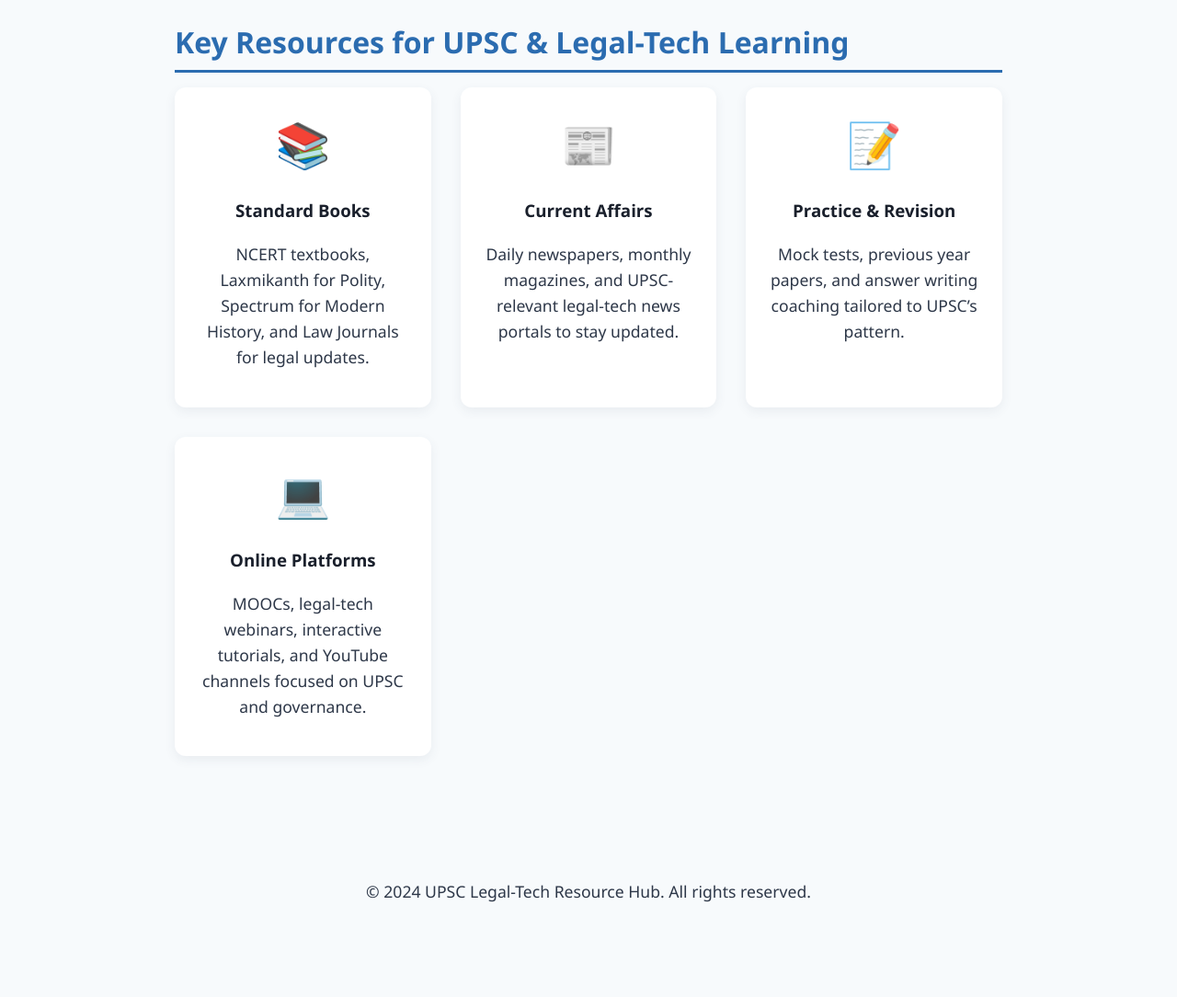
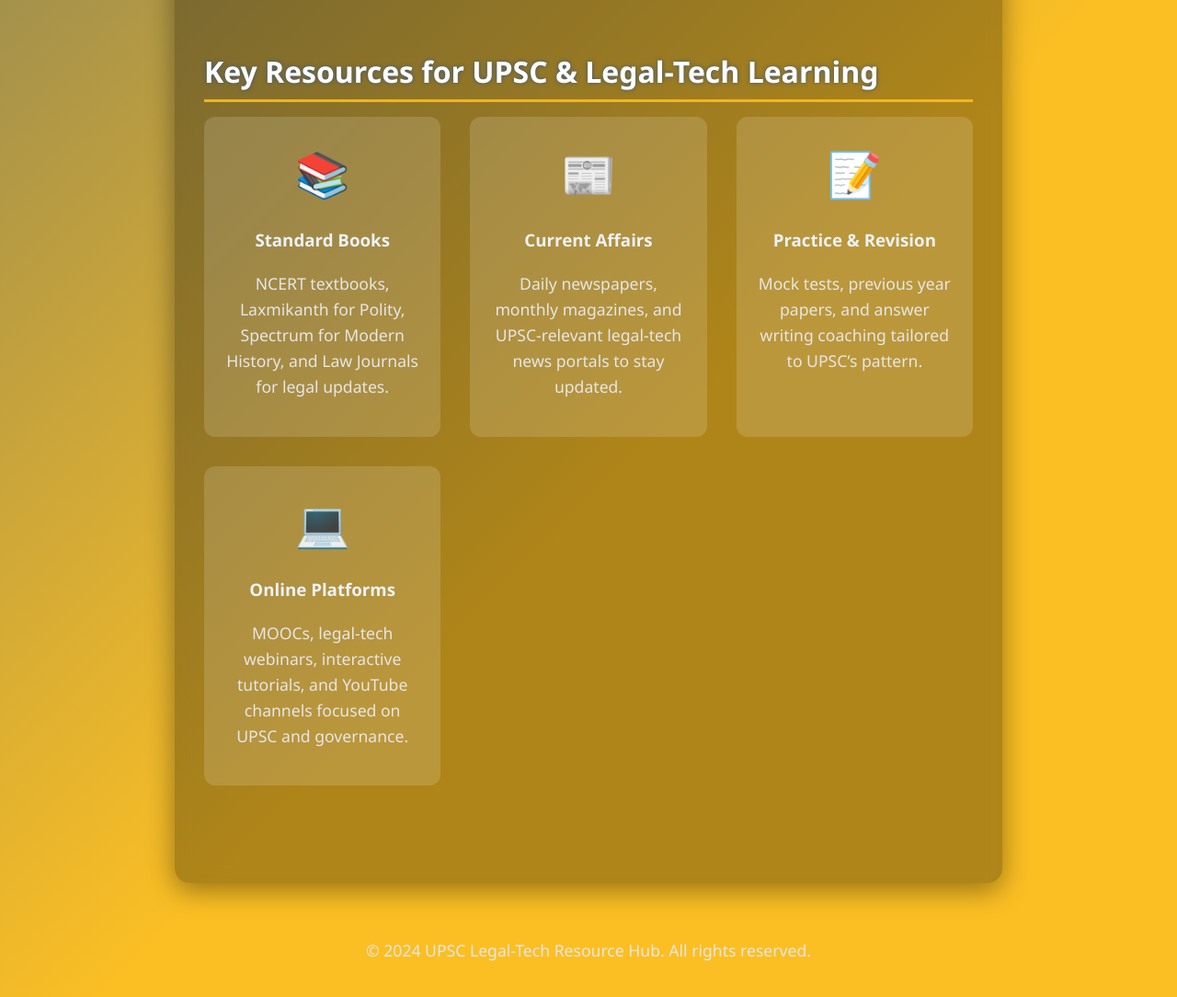
Before and after one commit to Mrprofuture/upscproject, a plain HTML site: page index.html in a window 1280 px wide. Shown: the part 1640-2724 px from the top of the page at 92% size. Drawn offline with Linux system fonts and the light colour scheme.

Commit message:
Update index.html

```diff
--- a/index.html
+++ b/index.html
@@ -12,7 +12,7 @@
     body {
       margin: 0;
       font-family: 'Segoe UI', Tahoma, Geneva, Verdana, sans-serif;
-      background: #f7fafc;
+      background: linear-gradient(135deg, #2c5282 0%, #fbbf24 70%);
       color: #1a202c;
       line-height: 1.6;
       min-height: 100vh;
@@ -21,56 +21,108 @@
       align-items: center;
       padding: 2rem 1rem;
       scroll-behavior: smooth;
+      position: relative;
+      overflow-x: hidden;
+    }
+    /* UPSC Emblem-like faint background circle behind header */
+    body::before {
+      content: "";
+      position: fixed;
+      top: 3rem;
+      left: 50%;
+      transform: translateX(-50%);
+      width: 320px;
+      height: 320px;
+      background: radial-gradient(circle, rgba(255 255 255 / 0.1) 60%, transparent 100%);
+      filter: drop-shadow(0 0 6px rgba(255 255 224 / 0.2));
+      pointer-events: none;
+      z-index: 0;
+    }
+    /* subtle repeated faint pattern behind main */
+    body::after {
+      content: "";
+      position: fixed;
+      top: 0; left: 0; right: 0; bottom: 0;
+      background-image:
+        radial-gradient(circle 4px at 20px 20px, rgba(255 255 255 / 0.05), transparent 50%),
+        radial-gradient(circle 4px at 60px 60px, rgba(255 255 255 / 0.05), transparent 50%);
+      background-repeat: repeat;
+      background-size: 80px 80px;
+      z-index: 0;
+      pointer-events: none;
     }
     h1, h2, h3 {
       font-weight: 700;
       margin-bottom: 0.5rem;
+      position: relative;
+      z-index: 1;
     }
     h1 {
       font-size: 2.75rem;
-      color: #2c5282;
+      color: #fbbf24;
+      text-shadow:
+        0 0 8px #fbbf24aa,
+        0 0 16px #fbbf24bb;
     }
     h2 {
       font-size: 2rem;
-      color: #2b6cb0;
-      border-bottom: 3px solid #2b6cb0;
+      color: #fff;
+      border-bottom: 3px solid #fbbf24dd;
       padding-bottom: 0.3rem;
       margin-top: 3rem;
       margin-bottom: 1rem;
+      text-shadow: 0 0 5px #2c5282dd;
+      position: relative;
+      z-index: 1;
     }
     p {
       max-width: 720px;
       margin-bottom: 1rem;
       font-size: 1.1rem;
-      color: #2d3748;
+      color: #e6e6e6;
+      position: relative;
+      z-index: 1;
     }
     a {
-      color: #2b6cb0;
+      color: #ffe082;
       text-decoration: none;
-      border-bottom: 1.5px solid #2b6cb0;
+      border-bottom: 1.5px solid #ffe082aa;
       transition: color 0.3s ease, border-bottom-color 0.3s ease;
+      position: relative;
+      z-index: 1;
     }
     a:hover, a:focus {
-      color: #2c5282;
-      border-bottom-color: #2c5282;
+      color: #fff3bf;
+      border-bottom-color: #fff3bf;
       outline: none;
     }
     header {
       text-align: center;
       margin-bottom: 3rem;
       max-width: 900px;
+      position: relative;
+      z-index: 1;
     }
     .container {
       max-width: 900px;
       width: 100%;
+      background: rgba(0 0 0 / 0.3);
+      border-radius: 16px;
+      padding: 2rem;
+      box-shadow: 0 8px 30px rgba(0,0,0,0.4);
+      position: relative;
+      z-index: 1;
+      backdrop-filter: blur(8px);
     }
     /* Flowchart container styling */
     .flowchart {
-      background: #e9f4fb;
+      background: rgba(255 255 255 / 0.1);
       border-radius: 12px;
       padding: 2rem;
-      box-shadow: 0 4px 10px rgba(43, 108, 176, 0.1);
+      box-shadow: 0 4px 10px rgba(255 255 255, 0.2);
       margin-bottom: 3rem;
+      position: relative;
+      z-index: 2;
     }
     /* Infographic styling */
     .infographic {
@@ -78,21 +130,26 @@
       grid-template-columns: repeat(auto-fit, minmax(220px, 1fr));
       gap: 2rem;
       margin-bottom: 3rem;
+      position: relative;
+      z-index: 2;
     }
     .infographic-card {
-      background: white;
+      background: rgba(255 255 255 / 0.15);
       border-radius: 12px;
       padding: 1.5rem;
-      box-shadow: 0 4px 12px rgba(60, 79, 99, 0.08);
+      box-shadow: 0 4px 12px rgba(255 255 255, 0.1);
       text-align: center;
       transition: box-shadow 0.3s ease;
+      color: #edf2f7;
     }
     .infographic-card:hover {
-      box-shadow: 0 8px 20px rgba(43, 108, 176, 0.2);
+      box-shadow: 0 8px 20px rgba(255 219 88, 0.8);
+      background: rgba(255 219 88 / 0.15);
+      color: #1a202c;
     }
     .icon {
       font-size: 3rem;
-      color: #2b6cb0;
+      color: #fbbf24;
       margin-bottom: 1rem;
     }
     /* Footer */
@@ -100,8 +157,10 @@
       margin-top: auto;
       padding: 1rem 0;
       font-size: 0.9rem;
-      color: #718096;
+      color: #ffe082cc;
       text-align: center;
+      position: relative;
+      z-index: 1;
     }
     /* Responsive typography */
     @media (max-width: 600px) {
@@ -114,23 +173,25 @@
     }
     /* Flowchart nodes */
     .node {
-      fill: #2b6cb0;
-      stroke: #2c5282;
+      fill: #fbbf24dd;
+      stroke: #fff3bfcc;
       stroke-width: 2;
+      filter: drop-shadow(0 0 1px rgba(0,0,0,0.25));
     }
     .node-text {
-      fill: white;
-      font-weight: 600;
+      fill: #2c5282;
+      font-weight: 700;
       font-size: 1rem;
       pointer-events: none;
       user-select: none;
     }
     /* Connectors */
     .connector {
-      stroke: #2c5282;
+      stroke: #fff3bfcc;
       stroke-width: 2;
       fill: none;
       marker-end: url(#arrowhead);
+      filter: drop-shadow(0 0 1px rgba(0,0,0,0.2));
     }
   </style>
 </head>
@@ -171,7 +232,7 @@
       <defs>
         <marker id="arrowhead" markerWidth="10" markerHeight="7"
                 refX="10" refY="3.5" orient="auto">
-          <polygon points="0 0, 10 3.5, 0 7" fill="#2c5282" />
+          <polygon points="0 0, 10 3.5, 0 7" fill="#fff3bfcc" />
         </marker>
       </defs>
 &nbsp;
```
